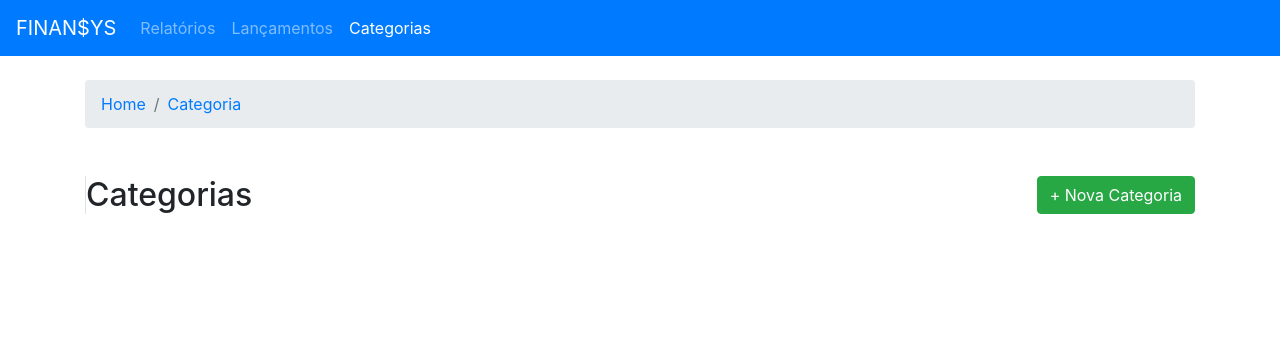
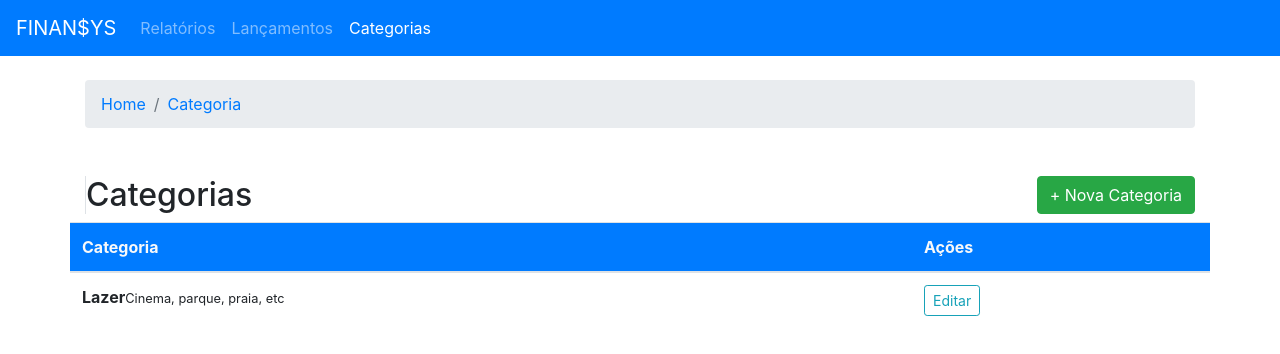
Before and after one commit to FabioVasconcelos/finansys, an Angular app: page /categories in a window 1280 px wide. Shown: the top 354 px of the page. Built offline with nearby package versions, Linux system fonts and the light colour scheme.

Commit message:
categoria list

```diff
--- a/src/app/pages/categories/category-list/category-list.component.html
+++ b/src/app/pages/categories/category-list/category-list.component.html
@@ -6,7 +6,7 @@
 
 </nav>
 
-<div class="row">
+<div class="row mb-4">
   <div class="col-md">
     <h1 class="h2 border-left olpl-2">
       Categorias
@@ -17,4 +17,24 @@
         + Nova Categoria
       </a>
   </div>
+
+  <table class="table table-hover">
+    <thead>
+      <tr class="bg-primary text-light">
+        <th>Categoria</th>
+        <th>Ações</th>
+      </tr>
+    </thead>
+    <tbody>
+      <tr>
+        <td>
+          <strong>Lazer</strong>
+          <small>Cinema, parque, praia, etc</small>
+        </td>
+        <td>
+          <a [routerLink]="[12, 'edit']" class="btn btn-outline-info btn-sm">Editar</a>
+        </td>
+      </tr>
+    </tbody>
+  </table>
 </div>
```
